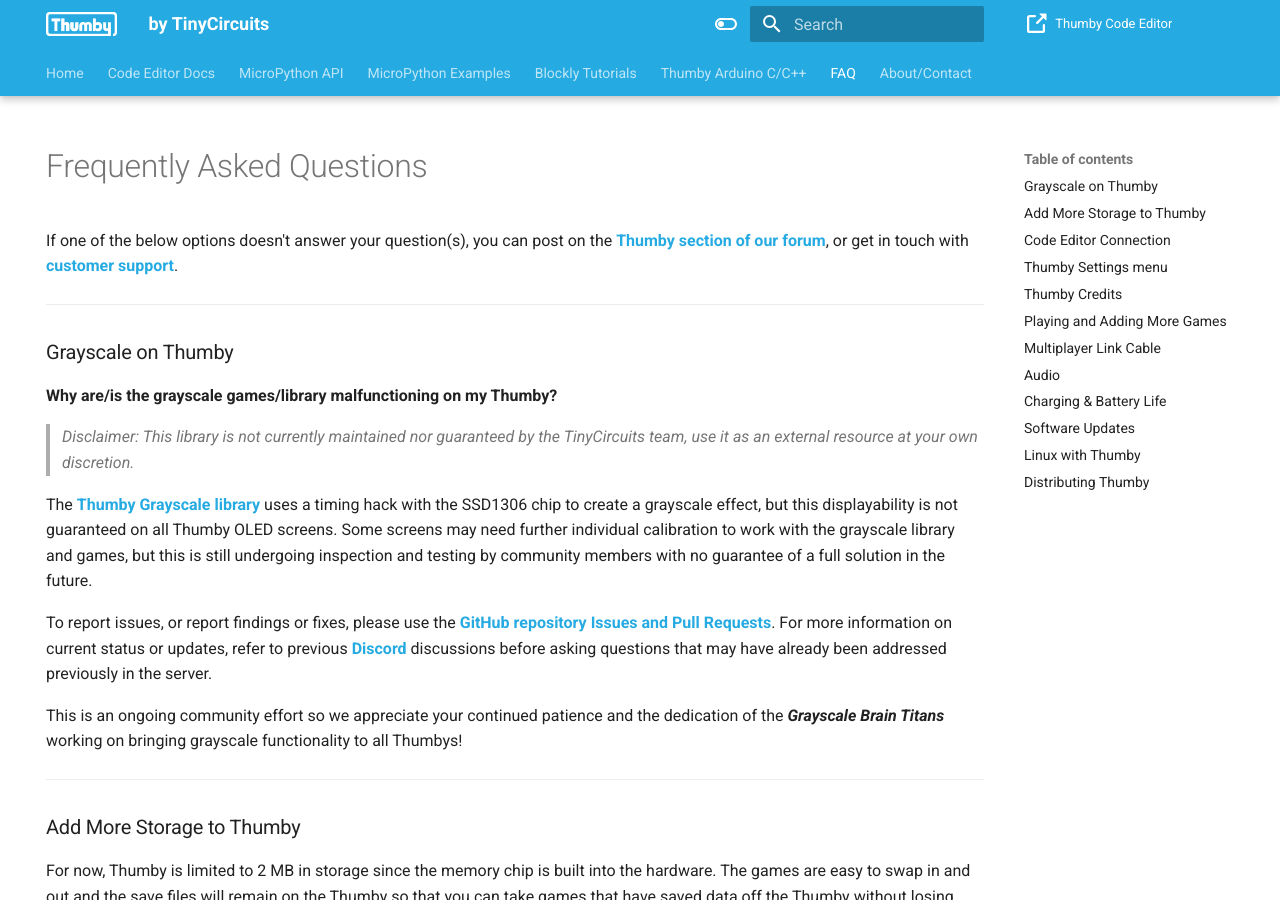
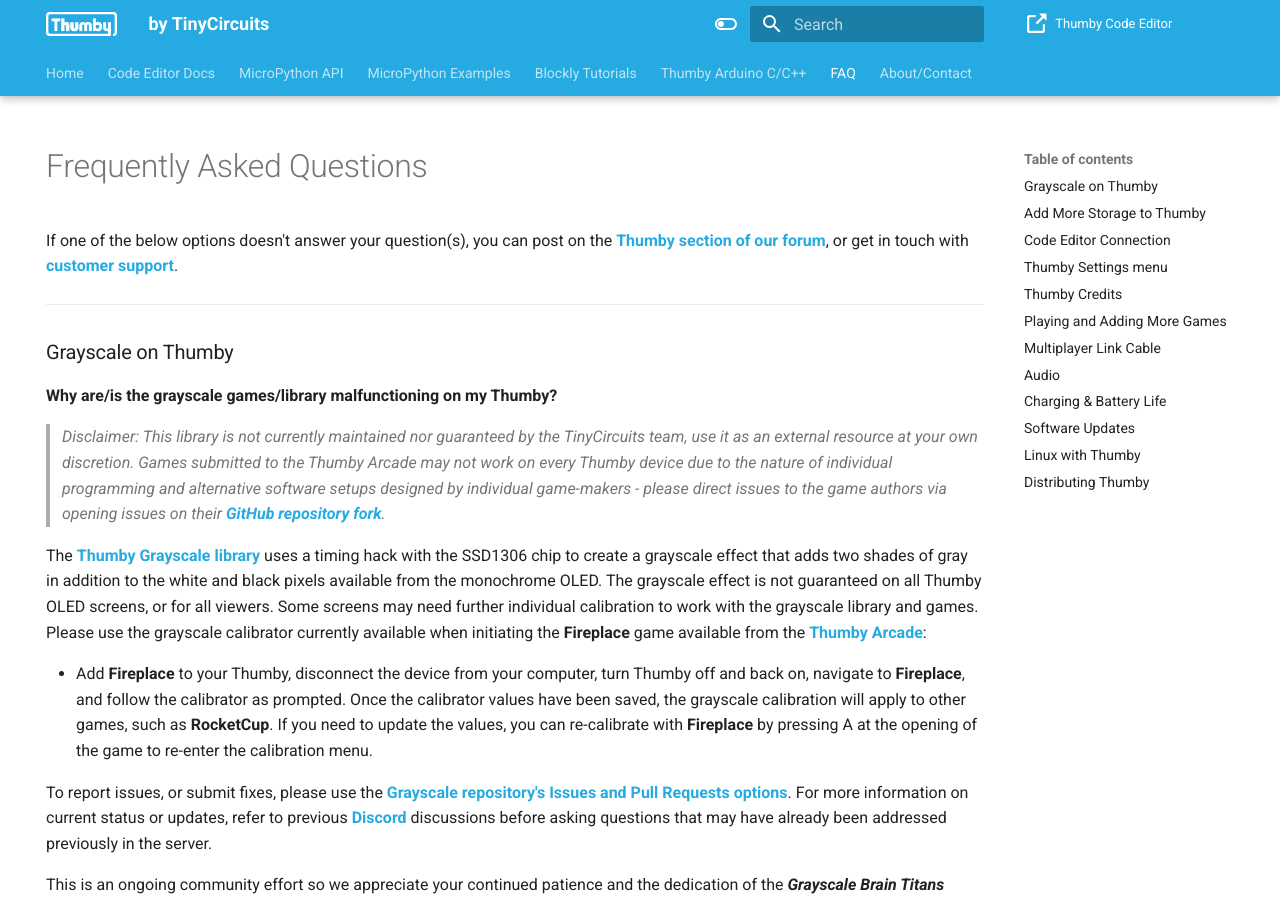
Before and after one commit to TinyCircuits/Thumby-Website, an MkDocs documentation site: the page built from docs/FAQ.md, in a window 1280 px wide and 900 px high. Built offline with MkDocs 1.6.1 and Material for MkDocs 9.7.7, drawn with Linux system fonts in a browser that asks for light colours.

Commit message:
update grayscale faq

```diff
--- a/docs/FAQ.md
+++ b/docs/FAQ.md
@@ -14,11 +14,14 @@
 
 **Why are/is the grayscale games/library malfunctioning on my Thumby?**
 
-> *Disclaimer: This library is not currently maintained nor guaranteed by the TinyCircuits team, use it as an external resource at your own discretion.*
+> *Disclaimer: This library is not currently maintained nor guaranteed by the TinyCircuits team, use it as an external resource at your own discretion. Games submitted to the Thumby Arcade may not work on every Thumby device due to the nature of individual programming and alternative software setups designed by individual game-makers - please direct issues to the game authors via opening issues on their <a href="https://github.com/TinyCircuits/TinyCircuits-Thumby-Games/forks" target="_blank" alt="List of forked repositories from the main Thumby Games repository">**GitHub repository fork**</a>.*
 
-The <a href="https://github.com/Timendus/thumby-grayscale" target="_blank" alt="Thumby grayscale library by Timendus, Doogle, Fuglaro">**Thumby Grayscale library**</a> uses a timing hack with the SSD1306 chip to create a grayscale effect, but this displayability is not guaranteed on all Thumby OLED screens. Some screens may need further individual calibration to work with the grayscale library and games, but this is still undergoing inspection and testing by community members with no guarantee of a full solution in the future.
 
-To report issues, or report findings or fixes, please use the <a href="https://github.com/Timendus/thumby-grayscale" target="_blank" alt="Thumby grayscale library by Timendus, Doogle, Fuglaro">**GitHub repository Issues and Pull Requests**</a>. For more information on current status or updates, refer to previous <a href="https://discord.gg/3nmqb37bJ8" target="_blank" alt="Thumby grayscale discussions on discord">**Discord**</a> discussions before asking questions that may have already been addressed previously in the server.
+The <a href="https://github.com/Timendus/thumby-grayscale" target="_blank" alt="Thumby grayscale library by Timendus, Doogle, Fuglaro">**Thumby Grayscale library**</a> uses a timing hack with the SSD1306 chip to create a grayscale effect that adds two shades of gray in addition to the white and black pixels available from the monochrome OLED. The grayscale effect is not guaranteed on all Thumby OLED screens, or for all viewers. Some screens may need further individual calibration to work with the grayscale library and games. Please use the grayscale calibrator currently available when initiating the **Fireplace** game available from the <a href="https://arcade.thumby.us/" target="_blank" alt="Thumby arcade menu filled with tiny games">**Thumby Arcade**</a>:
+
+* Add **Fireplace** to your Thumby, disconnect the device from your computer, turn Thumby off and back on, navigate to **Fireplace**, and follow the calibrator as prompted. Once the calibrator values have been saved, the grayscale calibration will apply to other games, such as **RocketCup**. If you need to update the values, you can re-calibrate with **Fireplace**  by pressing A at the opening of the game to re-enter the calibration menu.
+
+To report issues, or submit fixes, please use the <a href="https://github.com/Timendus/thumby-grayscale" target="_blank" alt="Thumby grayscale library by Timendus, Doogle, Fuglaro">**Grayscale repository's Issues and Pull Requests options**</a>. For more information on current status or updates, refer to previous <a href="https://discord.gg/3nmqb37bJ8" target="_blank" alt="Thumby grayscale discussions on discord">**Discord**</a> discussions before asking questions that may have already been addressed previously in the server.
 
 
 This is an ongoing community effort so we appreciate your continued patience and the dedication of the ***Grayscale Brain Titans*** working on bringing grayscale functionality to all Thumbys!
```
Also changed, not shown: docs/Blockly/Publish-Your-Game.md (+4 -1 lines).
